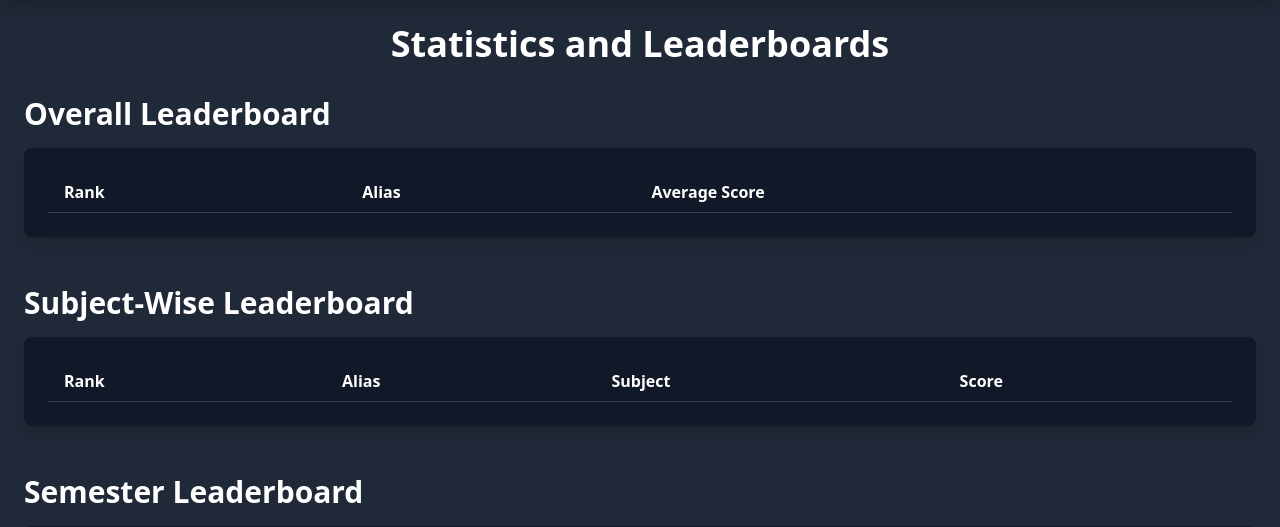
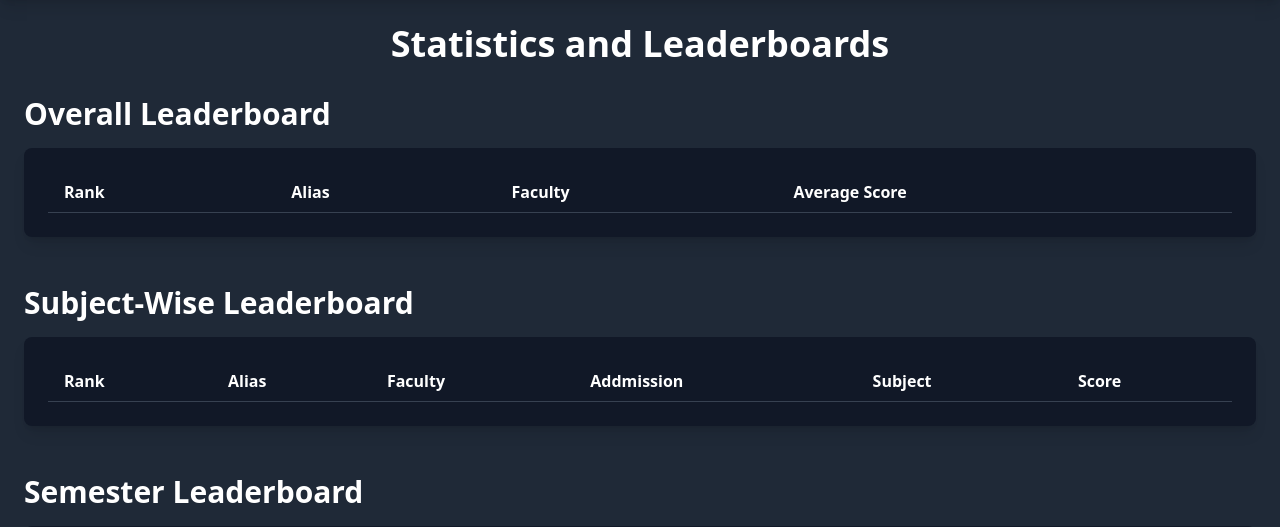
Before and after one commit to martian58/front_ufaz, a Flask app: page /stats in a window 1280 px wide. Shown: the part 64-591 px from the top of the page. Run offline with Flask 3, Linux system fonts and the light colour scheme; a user stored in the database is signed in; tables that the repository leaves empty hold one stand-in row (values such as "Sample post"); data that the repository does not hold is empty.

Commit message:
Update Stats

```diff
--- a/app.py
+++ b/app.py
@@ -497,7 +497,8 @@ def statistics_data():
     overall_data = [
         {
             'alias': f"{User.query.filter_by(user_id=item.user_id).first().username}",
-            'average_score': round(item.average_score, 2)
+            'average_score': round(item.average_score, 2),
+            'faculty': f"{User.query.filter_by(user_id=item.user_id).first().faculty.value}",
         }
         for item in overall_leaderboard
     ]
@@ -510,6 +511,9 @@ def statistics_data():
             subject_leaderboard.append({
                 'alias': f"{User.query.filter_by(user_id=record.user_id).first().username}",
                 'subject': subject,
+                'faculty': f"{User.query.filter_by(user_id=record.user_id).first().faculty.value}",
+                'semester': f"{record.semester.value}",
+                'year': f"{User.query.filter_by(user_id=record.user_id).first().year.value}",
                 'score': score
             })
 
--- a/templates/users/stats.html
+++ b/templates/users/stats.html
@@ -34,6 +34,7 @@
                             <tr>
                                 <th class="border-b border-gray-700 py-2 px-4">Rank</th>
                                 <th class="border-b border-gray-700 py-2 px-4">Alias</th>
+                                <th class="border-b border-gray-700 py-2 px-4">Faculty</th>
                                 <th class="border-b border-gray-700 py-2 px-4">Average Score</th>
                             </tr>
                         </thead>
@@ -54,6 +55,8 @@
                                 <tr>
                                     <th class="border-b border-gray-700 py-2 px-4">Rank</th>
                                     <th class="border-b border-gray-700 py-2 px-4">Alias</th>
+                                    <th class="border-b border-gray-700 py-2 px-4">Faculty</th>
+                                    <th class="border-b border-gray-700 py-2 px-4">Addmission</th>
                                     <th class="border-b border-gray-700 py-2 px-4">Subject</th>
                                     <th class="border-b border-gray-700 py-2 px-4">Score</th>
                                 </tr>
@@ -87,6 +90,7 @@
                 <tr>
                     <td class="border-b border-gray-700 py-2 px-4">${index + 1}</td>
                     <td class="border-b border-gray-700 py-2 px-4">${item.alias}</td>
+                    <td class="border-b border-gray-700 py-2 px-4">${item.faculty}</td>
                     <td class="border-b border-gray-700 py-2 px-4">${item.average_score}</td>
                 </tr>
             `).join("");
@@ -97,6 +101,8 @@
                 <tr>
                     <td class="border-b border-gray-700 py-2 px-4">${index + 1}</td>
                     <td class="border-b border-gray-700 py-2 px-4">${item.alias}</td>
+                    <td class="border-b border-gray-700 py-2 px-4">${item.faculty}</td>
+                    <td class="border-b border-gray-700 py-2 px-4">${item.year}</td>
                     <td class="border-b border-gray-700 py-2 px-4">${item.subject}</td>
                     <td class="border-b border-gray-700 py-2 px-4">${item.score}</td>
                 </tr>
```
